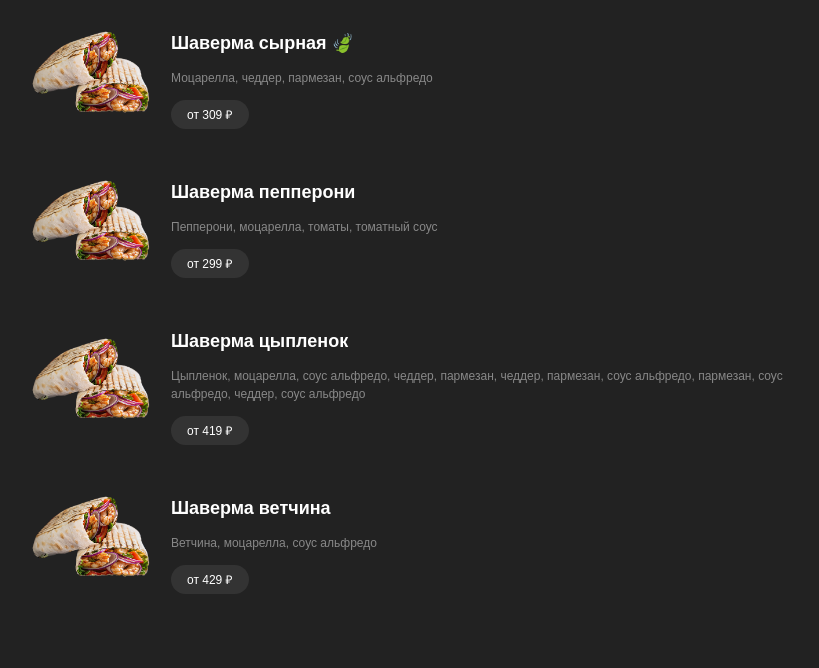
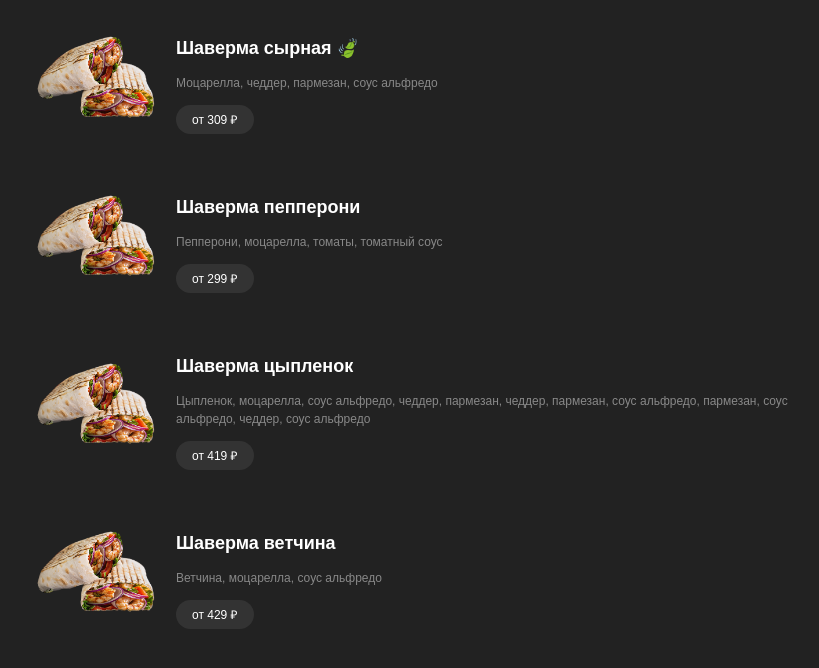
Before and after one commit to nelemon/shaw, a plain HTML site: page index.html in a window 1280 px wide. Shown: the whole page, without its empty margins (214-1033 px from the left). Drawn offline with Linux system fonts and the light colour scheme.

Commit message:
Update styles.css

```diff
--- a/styles.css
+++ b/styles.css
@@ -21,7 +21,7 @@ body {
 
 .shawerma {
     display: flex;
-    padding: 5px; /* Увеличены отступы внутри товара */
+    padding: 10px; /* Увеличены отступы внутри товара */
     align-items: center;
 }
 
```
